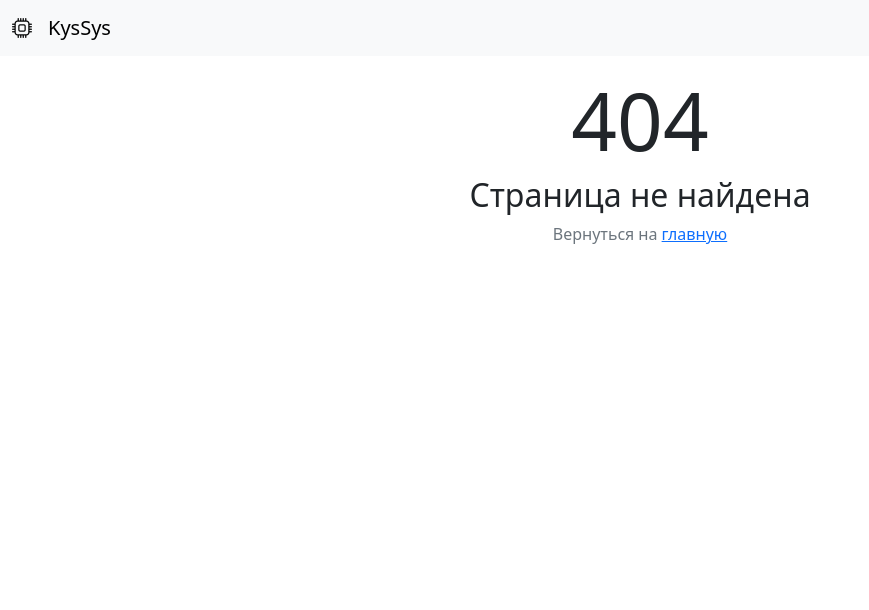
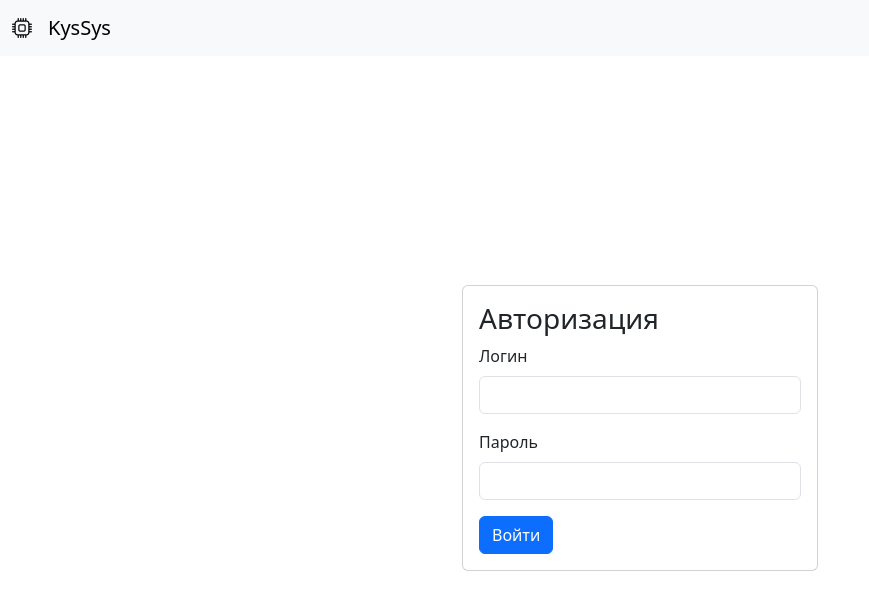
Before and after one commit to Pashs-ba/kus-sys, a React (Vite) app: page /login in a window 1280 px wide. Before the commit this address had no page. Shown: the top 610 px of the page, without its empty margins (0-869 px from the left). Built offline with nearby package versions, Linux system fonts and the light colour scheme.

Commit message:
add login

```diff
--- a/package.json
+++ b/package.json
@@ -11,6 +11,7 @@
   },
   "dependencies": {
     "@reduxjs/toolkit": "^1.9.5",
+    "axios": "^1.4.0",
     "bootstrap": "^5.3.0",
     "bootstrap-icons": "^1.10.5",
     "cypress": "^12.17.1",
@@ -18,7 +19,8 @@
     "react-dom": "^18.2.0",
     "react-redux": "^8.1.1",
     "react-router-dom": "^6.14.2",
-    "redux": "^4.2.1"
+    "redux": "^4.2.1",
+    "sass": "^1.64.1"
   },
   "devDependencies": {
     "@types/react": "^18.2.14",
--- /dev/null
+++ b/src/api/utils.ts
@@ -0,0 +1,13 @@
+import {User} from "../types/types.ts";
+import axios from "axios";
+import {API_PATH} from "../config.ts";
+
+export function Auth({login, password}: { login: string, password: string }) {
+    return new Promise<User>((resolve, reject) => {
+        axios.post(`${API_PATH}/login`, {login, password}).then((res) => {
+            resolve(res.data.user as User)
+        }).catch((err) => {
+            reject(err)
+        })
+    })
+}
--- /dev/null
+++ b/src/config.ts
@@ -0,0 +1 @@
+export const API_PATH = "https://kusmirror.ru/api"
--- a/src/main.tsx
+++ b/src/main.tsx
@@ -1,8 +1,9 @@
 import React from 'react'
 import ReactDOM from 'react-dom/client'
 import "bootstrap/dist/css/bootstrap.min.css"
-import "bootstrap/dist/js/bootstrap.bundle.min.js"
+// import "bootstrap/dist/js/bootstrap.bundle.min.js"
 import "bootstrap-icons/font/bootstrap-icons.css"
+import "./style/style.sass"
 import {Provider} from "react-redux";
 import store from "./store/store.ts";
 import {BrowserRouter} from "react-router-dom";
--- a/src/pages/HomePage.tsx
+++ b/src/pages/HomePage.tsx
@@ -1,6 +1,9 @@
+import MessageBlock from "../components/messages/MessageBlock.tsx";
+
 export default function HomePage(){
     return(
         <div>
+            <MessageBlock/>
             <h1>Home Page</h1>
         </div>
     )
--- /dev/null
+++ b/src/pages/system/Login.tsx
@@ -0,0 +1,62 @@
+import Card from "../../components/UI/Card.tsx";
+import {Form} from "../../components/UI/Form.tsx";
+import {ElementType} from "../../components/UI/types.ts";
+import {useNavigate} from "react-router";
+import MessageBlock from "../../components/messages/MessageBlock.tsx";
+import {useDispatch} from "react-redux";
+import {addMessage, addMessageWithRedirection} from "../../components/messages/messageSlice.ts";
+import {Auth} from "../../api/utils.ts";
+
+export default function Login() {
+    const navigate = useNavigate()
+    const dispatch = useDispatch()
+
+    function auth_processing({login, password}: { login: string, password: string }) {
+        Auth({login, password}).then((user) => {
+            localStorage.setItem("user", JSON.stringify(user))
+            dispatch(addMessageWithRedirection({
+                type: "success",
+                text: "Авторизация прошла успешно"
+            }))
+            navigate("/")
+        }).catch(() => {
+            dispatch(addMessage({
+                type: "danger",
+                text: "Неправильный логин или пароль"
+            }))
+        })
+    }
+
+    return (
+        <div className={"full-height container"}>
+            <div className="row h-100 justify-content-center align-items-center">
+                <div className="col-lg-4">
+                    <Card>
+                        <h3>Авторизация</h3>
+                        <MessageBlock/>
+                        <Form
+                            elements={[
+                                {
+                                    label: "Логин",
+                                    name: "login",
+                                    type: ElementType.INPUT,
+                                    settings: {}
+                                },
+                                {
+                                    label: "Пароль",
+                                    name: "password",
+                                    type: ElementType.INPUT,
+                                    settings: {}
+                                }
+                            ]}
+                            onSubmit={(el) => {
+                                auth_processing(el)
+                            }}
+                            buttonText={"Войти"}/>
+                        {/*TODO Translation?*/}
+                    </Card>
+                </div>
+            </div>
+        </div>
+    )
+}
--- a/src/router/router.tsx
+++ b/src/router/router.tsx
@@ -3,10 +3,17 @@ import {Route, Routes} from "react-router-dom";
 import LoadingPage from "../pages/system/LoadingPage.tsx";
 import Tester from "./Tester.tsx";
 import NotFound from "../pages/system/NotFound.tsx";
+import {User} from "../types/types.ts";
+
+function isAuthenticated(): boolean {
+    const user: User = JSON.parse(localStorage.getItem("user") as string);
+    return !!user
+}
 
 export default function AppRoutes() {
     const App = lazy(() => import("../App.tsx"));
     const HomePage = lazy(() => import("../pages/HomePage.tsx"));
+    const Login = lazy(() => import("../pages/system/Login.tsx"));
     return (
         <Suspense fallback={<LoadingPage/>}>
             <Routes>
@@ -14,16 +21,18 @@ export default function AppRoutes() {
                     <Route
                         element={
                             <Tester navigate_in_fail={"/login"}
-                                    test_function={() => true}/> // TODO: replace
+                                    test_function={isAuthenticated}/>
                         }>
                         <Route index element={<HomePage/>}/>
                     </Route>
-                    {/*<Route element={*/}
-                    {/*    <Tester navigate_in_fail={"/"}*/}
-                    {/*            test_function={alreadyAuthenticated}/>*/}
-                    {/*}>*/}
-                    {/*    <Route path={"login"} element={<Login/>}/>*/}
-                    {/*</Route>*/}
+                    <Route element={
+                        <Tester navigate_in_fail={"/"}
+                                test_function={() => {
+                                    return !isAuthenticated()
+                                }}/>
+                    }>
+                        <Route path={"login"} element={<Login/>}/>
+                    </Route>
                     <Route path={"*"} element={<NotFound/>}/>
                 </Route>
             </Routes>
--- /dev/null
+++ b/src/style/style.sass
@@ -0,0 +1,2 @@
+.full-height
+  height: calc(100vh - 56px)
--- /dev/null
+++ b/src/types/types.ts
@@ -0,0 +1,8 @@
+export type User = {
+    roles: string[],
+    school_id: 1,
+    name: string,
+    surname: string,
+    login: string,
+    id: number
+}
```
Also changed, not shown: 1 other file (tests, documents, lock files or other folders).
